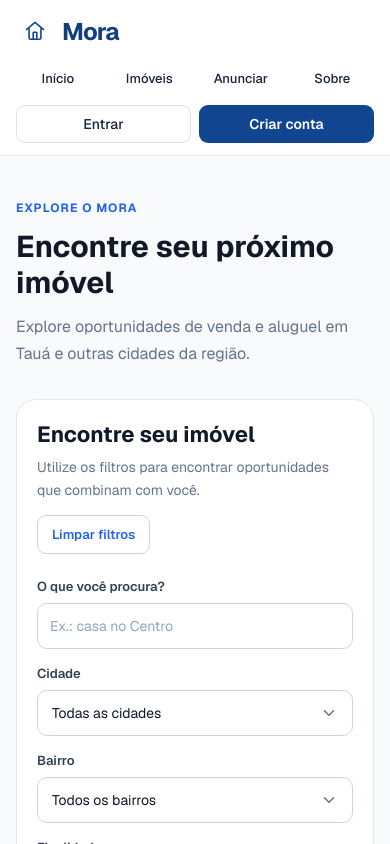
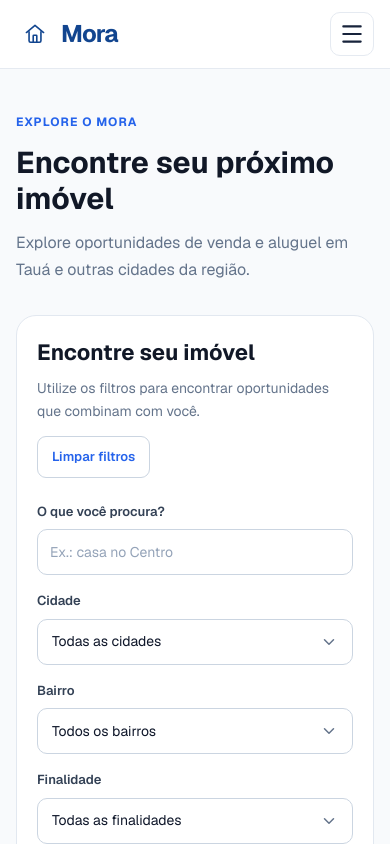
Before and after one commit to DavidReis23/Mora, a Next.js app: page /imoveis in a window 390 px wide. Shown: the top 844 px of the page. Built offline with nearby package versions, Linux system fonts and the light colour scheme.

Commit message:
feat: melhora responsividade e interface do Mora

```diff
--- a/package.json
+++ b/package.json
@@ -13,6 +13,7 @@
     "@radix-ui/react-select": "^2.4.1",
     "@supabase/ssr": "^0.12.7",
     "@supabase/supabase-js": "^2.119.0",
+    "lucide-react": "^1.72.0",
     "next": "16.4.5",
     "react": "19.3.0",
     "react-dom": "19.3.0"
--- a/src/app/globals.css
+++ b/src/app/globals.css
@@ -1,43 +1,69 @@
 :root {
   --background: #ffffff;
-  --foreground: #171717;
+  --foreground: #17233b;
+
+  --primary-color: #2563eb;
+  --primary-dark: #12458f;
+
+  --text-secondary: #64748b;
+  --border-color: #e5eaf1;
+  --surface-light: #f8fafc;
+
+  /* LAYOUT */
   --container-width: 1200px;
-  --primary-color: #2563eb;
   --page-spacing: 24px;
 }
 
-@media (prefers-color-scheme: dark) {
-  :root {
-    --background: #0a0a0a;
-    --foreground: #ededed;
-  }
+* {
+  box-sizing: border-box;
+  margin: 0;
+  padding: 0;
 }
 
 html {
-  height: 100%;
+  min-height: 100%;
+  scroll-behavior: smooth;
+  scroll-padding-top: 96px;
+  color-scheme: light;
 }
 
 html,
 body {
-  max-width: 100vw;
-  overflow-x: hidden;
+  max-width: 100%;
+  overflow-x: clip;
 }
 
 body {
-  min-height: 100%;
+  min-height: 100vh;
+
   display: flex;
   flex-direction: column;
+
+  background-color: var(--background);
   color: var(--foreground);
-  background: var(--background);
-  font-family: Arial, Helvetica, sans-serif;
+
+  font-family: var(--font-geist-sans), Arial, sans-serif;
+  font-size: 16px;
+  line-height: 1.5;
+
   -webkit-font-smoothing: antialiased;
   -moz-osx-font-smoothing: grayscale;
 }
 
-* {
-  box-sizing: border-box;
-  padding: 0;
-  margin: 0;
+h1,
+h2,
+h3,
+h4,
+h5,
+h6 {
+  font-family: inherit;
+}
+
+button,
+input,
+textarea,
+select {
+  font: inherit;
 }
 
 a {
@@ -45,12 +71,10 @@ a {
   text-decoration: none;
 }
 
-@media (prefers-color-scheme: dark) {
-  html {
-    color-scheme: dark;
-  }
+:focus-visible {
+  outline: 3px solid #93c5fd;
+  outline-offset: 3px;
 }
-
 
 @media (max-width: 900px) {
   :root {
@@ -58,8 +82,18 @@ a {
   }
 }
 
-@media (max-width: 480px) {
+@media (max-width: 640px) {
+  html {
+    scroll-padding-top: 175px;
+  }
+
   :root {
     --page-spacing: 16px;
   }
 }
+
+@media (prefers-reduced-motion: reduce) {
+  html {
+    scroll-behavior: auto;
+  }
+}
--- a/src/components/home/Hero.module.css
+++ b/src/components/home/Hero.module.css
@@ -1,5 +1,3 @@
-/* HERO — APRESENTAÇÃO DO MORA */
-
 .hero {
     position: relative;
     isolation: isolate;
@@ -8,19 +6,21 @@
     align-items: center;
 
     width: 100%;
-    min-height: clamp(500px, 70svh, 720px);
+    min-height: clamp(500px, 68svh, 680px);
 
-    background-color: #20344b;
-    background-image: url("https://images.unsplash.com/photo-1600596542815-ffad4c1539a9?auto=format&fit=crop&w=2000&q=85");
+    background-color: #526477;
+
+    /* Nova fotografia */
+    background-image:
+        url("https://images.unsplash.com/photo-1756435292384-1bf32eff7baf?auto=format&fit=crop&w=2000&q=85");
+
     background-size: cover;
-    background-position: center;
+    background-position: center 53%;
     background-repeat: no-repeat;
 
     color: #ffffff;
     overflow: hidden;
 }
-
-/* CAMADA ESCURA PARA DESTACAR O TEXTO */
 
 .overlay {
     position: absolute;
@@ -28,13 +28,11 @@
     z-index: 0;
 
     background: linear-gradient(90deg,
-            rgba(7, 19, 38, 0.82) 0%,
-            rgba(7, 19, 38, 0.58) 40%,
-            rgba(7, 19, 38, 0.18) 75%,
-            rgba(7, 19, 38, 0.08) 100%);
+            rgba(10, 24, 42, 0.65) 0%,
+            rgba(10, 24, 42, 0.38) 36%,
+            rgba(10, 24, 42, 0.10) 72%,
+            rgba(10, 24, 42, 0.02) 100%);
 }
-
-/* ALINHAMENTO DO CONTEÚDO */
 
 .container {
     position: relative;
@@ -42,48 +40,49 @@
 
     width: calc(100% - (var(--page-spacing) * 2));
     max-width: var(--container-width);
+
     margin: 0 auto;
     padding: 80px 0;
 }
 
 .content {
-    max-width: 680px;
+    max-width: 650px;
 }
-
-/* FRASE PRINCIPAL */
 
 .title {
     margin: 0;
 
+    color: #ffffff;
+
     font-family: inherit;
-    font-size: clamp(38px, 5vw, 64px);
+    font-size: clamp(38px, 4.4vw, 58px);
     font-weight: 700;
-    line-height: 1.12;
-    letter-spacing: -1.8px;
 
-    color: #ffffff;
+    line-height: 1.13;
+    letter-spacing: -1.5px;
+
     text-wrap: balance;
+
+    text-shadow: 0 2px 18px rgba(0, 0, 0, 0.22);
 }
 
-/* DESCRIÇÃO */
+.description {
+    max-width: 520px;
+    margin-top: 20px;
 
-.description {
-    max-width: 550px;
-    margin-top: 24px;
+    color: rgba(255, 255, 255, 0.97);
 
-    font-size: clamp(15px, 1.5vw, 19px);
+    font-size: clamp(15px, 1.3vw, 18px);
     font-weight: 400;
     line-height: 1.65;
 
-    color: rgba(255, 255, 255, 0.95);
+    text-shadow: 0 1px 10px rgba(0, 0, 0, 0.25);
 }
-
-/* BOTÃO EXPLORAR IMÓVEIS */
 
 .actions {
     display: flex;
     align-items: center;
-    margin-top: 32px;
+    margin-top: 30px;
 }
 
 .primary {
@@ -94,13 +93,16 @@
     min-height: 52px;
     padding: 14px 28px;
 
-    border-radius: 10px;
-    background-color: #2563eb;
+    border-radius: 9px;
+
+    background: #2563eb;
     color: #ffffff;
 
     font-size: 15px;
     font-weight: 600;
     text-decoration: none;
+
+    box-shadow: 0 6px 20px rgba(0, 0, 0, 0.10);
 
     transition:
         background-color 0.2s ease,
@@ -108,7 +110,7 @@
 }
 
 .primary:hover {
-    background-color: #1d4ed8;
+    background: #1d4ed8;
     transform: translateY(-2px);
 }
 
@@ -117,74 +119,94 @@
     outline-offset: 4px;
 }
 
-/* TABLETS */
-
 @media (max-width: 900px) {
     .hero {
-        min-height: 570px;
-        background-position: 60% center;
+        min-height: 550px;
+        background-position: 58% center;
     }
 
     .container {
         padding: 72px 0;
     }
 
+    .content {
+        max-width: 580px;
+    }
+
     .title {
-        font-size: clamp(36px, 6vw, 52px);
+        font-size: clamp(36px, 5.5vw, 52px);
     }
 
     .overlay {
         background: linear-gradient(90deg,
-                rgba(7, 19, 38, 0.85) 0%,
-                rgba(7, 19, 38, 0.55) 70%,
-                rgba(7, 19, 38, 0.3) 100%);
+                rgba(10, 24, 42, 0.70),
+                rgba(10, 24, 42, 0.22));
     }
 }
 
-/* CELULARES */
+
+/* ========================================
+   HERO - VERSÃO MOBILE
+======================================== */
 
 @media (max-width: 600px) {
     .hero {
-        min-height: 560px;
-        background-position: 65% center;
+        min-height: 470px;
+        background-position: 60% center;
     }
 
     .container {
-        padding: 64px 0;
+        padding: 48px 0;
     }
 
     .content {
         max-width: 100%;
     }
 
+    /* TÍTULO PRINCIPAL */
+
     .title {
-        font-size: clamp(33px, 9vw, 44px);
-        line-height: 1.16;
-        letter-spacing: -1px;
+        font-size: clamp(30px, 8vw, 38px);
+        font-weight: 700;
+        line-height: 1.17;
+        letter-spacing: -0.8px;
+
+        text-shadow: 0 2px 12px rgba(0, 0, 0, 0.4);
     }
 
+    /* DESCRIÇÃO */
+
     .description {
-        max-width: 340px;
-        margin-top: 20px;
+        max-width: 330px;
+        margin-top: 18px;
 
-        font-size: 15px;
+        font-size: 14px;
         line-height: 1.6;
+
+        text-shadow: 0 1px 8px rgba(0, 0, 0, 0.4);
     }
 
+    /* BOTÃO */
+
     .actions {
-        margin-top: 28px;
+        margin-top: 24px;
     }
 
     .primary {
-        min-height: 48px;
-        padding: 12px 22px;
+        min-height: 46px;
+        padding: 12px 20px;
+
         font-size: 14px;
+        border-radius: 8px;
     }
+
+    /* CONTRASTE SOBRE A FOTO */
 
     .overlay {
         background: linear-gradient(90deg,
-                rgba(7, 19, 38, 0.86),
-                rgba(7, 19, 38, 0.48));
+                rgba(10, 24, 42, 0.68) 0%,
+                rgba(10, 24, 42, 0.46) 55%,
+                rgba(10, 24, 42, 0.22) 100%);
     }
 }
 
--- a/src/components/layout/Header.module.css
+++ b/src/components/layout/Header.module.css
@@ -1,27 +1,35 @@
-/* CABEÇALHO PRINCIPAL DO MORA */
+/* ========================================
+   MORA - CABEÇALHO
+======================================== */
 
 .header {
     position: sticky;
     top: 0;
-    z-index: 100;
+    z-index: 1000;
+
     width: 100%;
     background: #ffffff;
     border-bottom: 1px solid #e5eaf1;
 }
 
 .container {
-    width: calc(100% - (var(--page-spacing) * 2));
-    max-width: var(--container-width);
-    min-height: 80px;
-    margin: 0 auto;
+    position: relative;
 
     display: flex;
     align-items: center;
     justify-content: space-between;
     gap: 32px;
+
+    width: calc(100% - (var(--page-spacing) * 2));
+    max-width: var(--container-width);
+    min-height: 80px;
+
+    margin: 0 auto;
 }
 
-/* LOGO */
+/* ========================================
+   IDENTIDADE DO MORA
+======================================== */
 
 .brand {
     display: inline-flex;
@@ -29,7 +37,7 @@
     gap: 8px;
     flex-shrink: 0;
 
-    color: #123f80;
+    color: #12458f;
     font-size: 27px;
     font-weight: 700;
     letter-spacing: -0.8px;
@@ -41,7 +49,9 @@
     flex-shrink: 0;
 }
 
-/* MENU DE NAVEGAÇÃO */
+/* ========================================
+   MENU DESKTOP
+======================================== */
 
 .navigation {
     display: flex;
@@ -59,8 +69,8 @@
     color: #17233b;
     font-size: 14px;
     font-weight: 500;
-    text-decoration: none;
     white-space: nowrap;
+
     transition: color 0.2s ease;
 }
 
@@ -72,9 +82,9 @@
 /* SEPARAÇÃO DA ÁREA DE LOGIN */
 
 .login {
+    min-height: 32px;
     margin-left: 8px;
     padding-left: 28px;
-    min-height: 32px;
     border-left: 1px solid #dbe3ef;
 }
 
@@ -90,12 +100,11 @@
 
     border-radius: 9px;
     background: #12458f;
+
     color: #ffffff;
-
     font-size: 14px;
     font-weight: 600;
     white-space: nowrap;
-    text-decoration: none;
 
     transition: background 0.2s ease;
 }
@@ -104,17 +113,15 @@
     background: #0c3471;
 }
 
-/* ACESSIBILIDADE */
+/* ESCONDER HAMBÚRGUER NO COMPUTADOR */
 
-.brand:focus-visible,
-.explore:focus-visible,
-.login:focus-visible,
-.signup:focus-visible {
-    outline: 3px solid #93c5fd;
-    outline-offset: 4px;
+.menuToggle {
+    display: none;
 }
 
-/* TABLETS */
+/* ========================================
+   TABLETS
+======================================== */
 
 @media (max-width: 1000px) {
     .container {
@@ -131,19 +138,28 @@
     }
 }
 
-/* CELULARES */
+/* ========================================
+   CELULARES
+======================================== */
 
 @media (max-width: 760px) {
+
+    /* CABEÇALHO COMPACTO */
+
     .container {
-        flex-direction: column;
-        align-items: stretch;
+        flex-direction: row;
+        align-items: center;
+        justify-content: space-between;
+
+        min-height: 68px;
         gap: 12px;
-        padding: 12px 0;
     }
 
+    /* LOGO */
+
     .brand {
-        align-self: flex-start;
         font-size: 24px;
+        gap: 7px;
     }
 
     .brand svg {
@@ -151,40 +167,157 @@
         height: 38px;
     }
 
-    .navigation {
-        display: grid;
-        grid-template-columns: repeat(4, minmax(0, 1fr));
-        gap: 10px 8px;
-        width: 100%;
+    /* BOTÃO HAMBÚRGUER */
+
+    .menuToggle {
+        display: inline-flex;
+        align-items: center;
+        justify-content: center;
+
+        flex-shrink: 0;
+        width: 44px;
+        height: 44px;
+
+        border: 1px solid #e5eaf1;
+        border-radius: 10px;
+
+        background: #ffffff;
+        color: #17233b;
+        cursor: pointer;
+
+        transition:
+            background-color 0.2s ease,
+            border-color 0.2s ease;
     }
 
-    .explore {
-        padding: 8px 0;
-        font-size: 13px;
+    .menuToggle:hover {
+        background: #f1f5f9;
+        border-color: #cbd5e1;
     }
 
+    /* MENU FECHADO */
+
+    .navigation {
+        display: none;
+
+        position: absolute;
+        top: 100%;
+        left: 0;
+        right: 0;
+        z-index: 1001;
+
+        width: 100%;
+        padding: 12px 16px 18px;
+
+        flex-direction: column;
+        align-items: stretch;
+        gap: 0;
+
+        border: 1px solid #e5eaf1;
+        border-radius: 0 0 14px 14px;
+
+        background: #ffffff;
+        box-shadow: 0 16px 28px rgba(15, 23, 42, 0.12);
+    }
+
+    /* MENU ABERTO */
+
+    .navigationOpen {
+        display: flex;
+    }
+
+    /* LINKS DO MENU */
+
+    .explore {
+        display: flex;
+        justify-content: flex-start;
+
+        min-height: 46px;
+        padding: 12px 8px;
+
+        border-bottom: 1px solid #f1f5f9;
+
+        font-size: 14px;
+        font-weight: 500;
+    }
+
+    .explore:hover {
+        color: #12458f;
+    }
+
+    /* ENTRAR */
+
     .login {
-        grid-column: span 2;
-        margin: 0;
-        padding: 9px 12px;
-        min-height: 38px;
+        display: flex;
+        align-items: center;
+        justify-content: center;
+
+        width: 100%;
+        min-height: 44px;
+
+        margin: 16px 0 10px;
+        padding: 10px 16px;
+
         border: 1px solid #dbe3ef;
         border-radius: 9px;
+
+        font-size: 14px;
+        font-weight: 600;
     }
 
+    /* CRIAR CONTA */
+
     .signup {
-        grid-column: span 2;
-        min-height: 38px;
-        padding: 9px 12px;
+        display: flex;
+        align-items: center;
+        justify-content: center;
+
+        width: 100%;
+        min-height: 44px;
+        padding: 10px 16px;
+
+        font-size: 14px;
     }
 }
 
+/* ========================================
+   TELAS MUITO PEQUENAS
+======================================== */
+
 @media (max-width: 380px) {
-    .explore {
-        font-size: 12px;
+    .brand {
+        font-size: 22px;
+    }
+
+    .brand svg {
+        width: 34px;
+        height: 34px;
     }
 
     .navigation {
-        gap: 8px 4px;
+        padding: 10px 12px 16px;
     }
 }
+
+/* ========================================
+   ACESSIBILIDADE
+======================================== */
+
+.brand:focus-visible,
+.explore:focus-visible,
+.login:focus-visible,
+.signup:focus-visible,
+.menuToggle:focus-visible {
+    outline: 3px solid #93c5fd;
+    outline-offset: 3px;
+}
+
+@media (prefers-reduced-motion: reduce) {
+
+    .explore,
+    .login,
+    .signup,
+    .menuToggle {
+        transition: none;
+    }
+}
--- a/src/components/layout/Header.tsx
+++ b/src/components/layout/Header.tsx
@@ -1,46 +1,86 @@
+"use client";
+
+import { useState } from "react";
 import Link from "next/link";
+import { Menu, X } from "lucide-react";
 
 import Logo from "@/components/brand/Logo";
 import styles from "./Header.module.css";
 
 export default function Header() {
+  const [menuAberto, setMenuAberto] = useState(false);
+
+  function fecharMenu() {
+    setMenuAberto(false);
+  }
+
   return (
     <header className={styles.header}>
       <div className={styles.container}>
-        {/* Identidade do Mora */}
+        {/* LOGO */}
         <Link
           href="/#inicio"
           className={styles.brand}
-          aria-label="Mora - Voltar ao início"
+          aria-label="Mora - Página inicial"
+          onClick={fecharMenu}
         >
           <Logo size={44} plain />
           <span>Mora</span>
         </Link>
 
-        {/* Menu principal */}
-        <nav className={styles.navigation} aria-label="Navegação principal">
-          <Link href="/#inicio" className={styles.explore}>
+        {/* BOTÃO DO MENU MOBILE */}
+        <button
+          type="button"
+          className={styles.menuToggle}
+          onClick={() => setMenuAberto(!menuAberto)}
+          aria-label={menuAberto ? "Fechar menu" : "Abrir menu"}
+          aria-expanded={menuAberto}
+          aria-controls="menu-principal"
+        >
+          {menuAberto ? (
+            <X size={26} aria-hidden="true" />
+          ) : (
+            <Menu size={26} aria-hidden="true" />
+          )}
+        </button>
+
+        {/* NAVEGAÇÃO */}
+        <nav
+          id="menu-principal"
+          className={`${styles.navigation} ${
+            menuAberto ? styles.navigationOpen : ""
+          }`}
+          aria-label="Navegação principal"
+        >
+          <Link href="/#inicio" className={styles.explore} onClick={fecharMenu}>
             Início
           </Link>
 
-          <Link href="/#imoveis" className={styles.explore}>
+          <Link
+            href="/#imoveis"
+            className={styles.explore}
+            onClick={fecharMenu}
+          >
             Imóveis
           </Link>
 
-          <Link href="/#anunciar" className={styles.explore}>
+          <Link
+            href="/#anunciar"
+            className={styles.explore}
+            onClick={fecharMenu}
+          >
             Anunciar
           </Link>
 
-          <Link href="/#sobre" className={styles.explore}>
+          <Link href="/#sobre" className={styles.explore} onClick={fecharMenu}>
             Sobre
           </Link>
 
-          {/* Acesso à conta */}
-          <Link href="/login" className={styles.login}>
+          <Link href="/login" className={styles.login} onClick={fecharMenu}>
             Entrar
           </Link>
 
-          <Link href="/cadastro" className={styles.signup}>
+          <Link href="/cadastro" className={styles.signup} onClick={fecharMenu}>
             Criar conta
           </Link>
         </nav>
```
Also changed, not shown: src/app/page.module.css (+96 -25 lines), src/app/page.tsx (+9 -7 lines), 1 other file (tests, documents, lock files or other folders).
